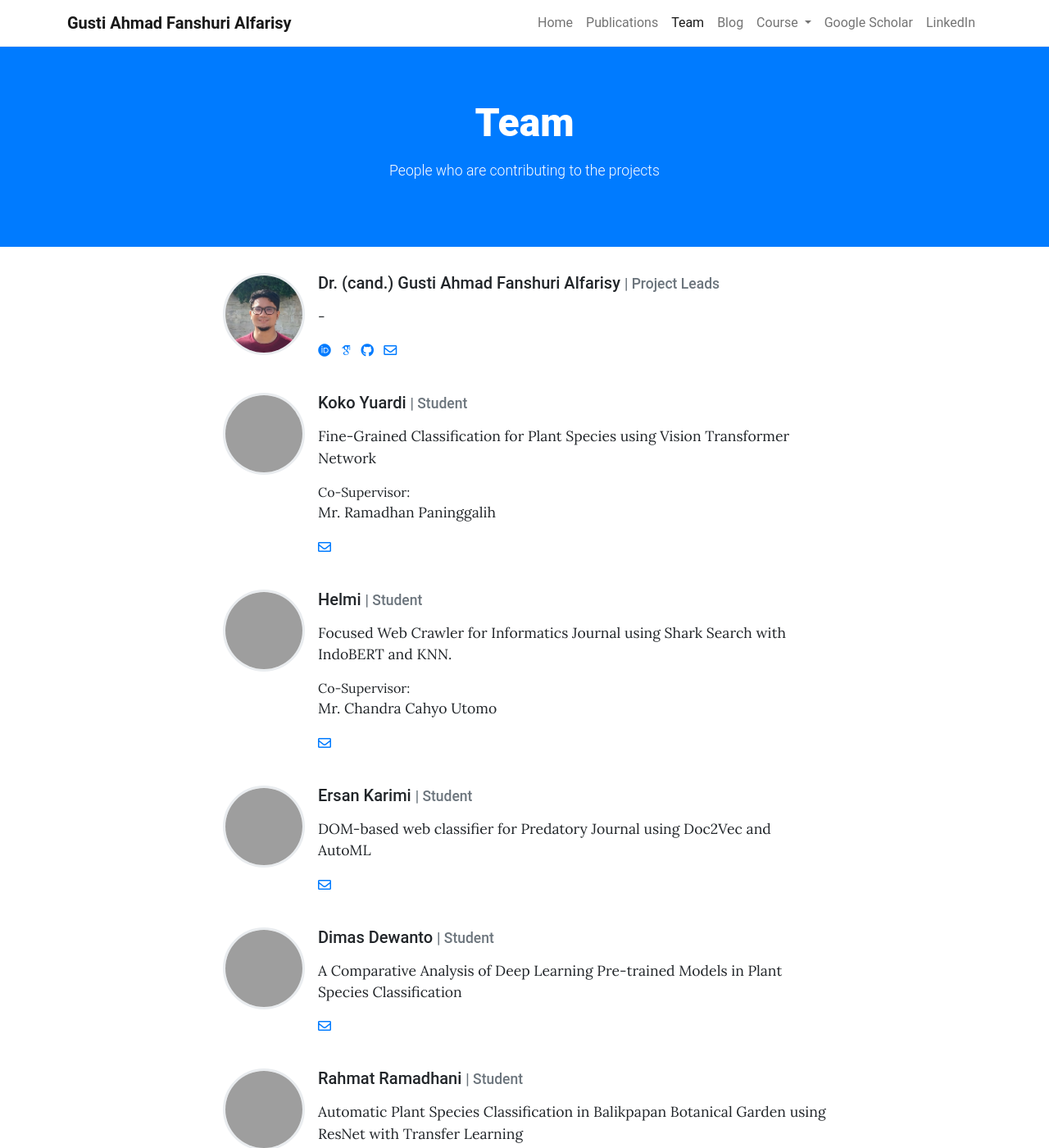
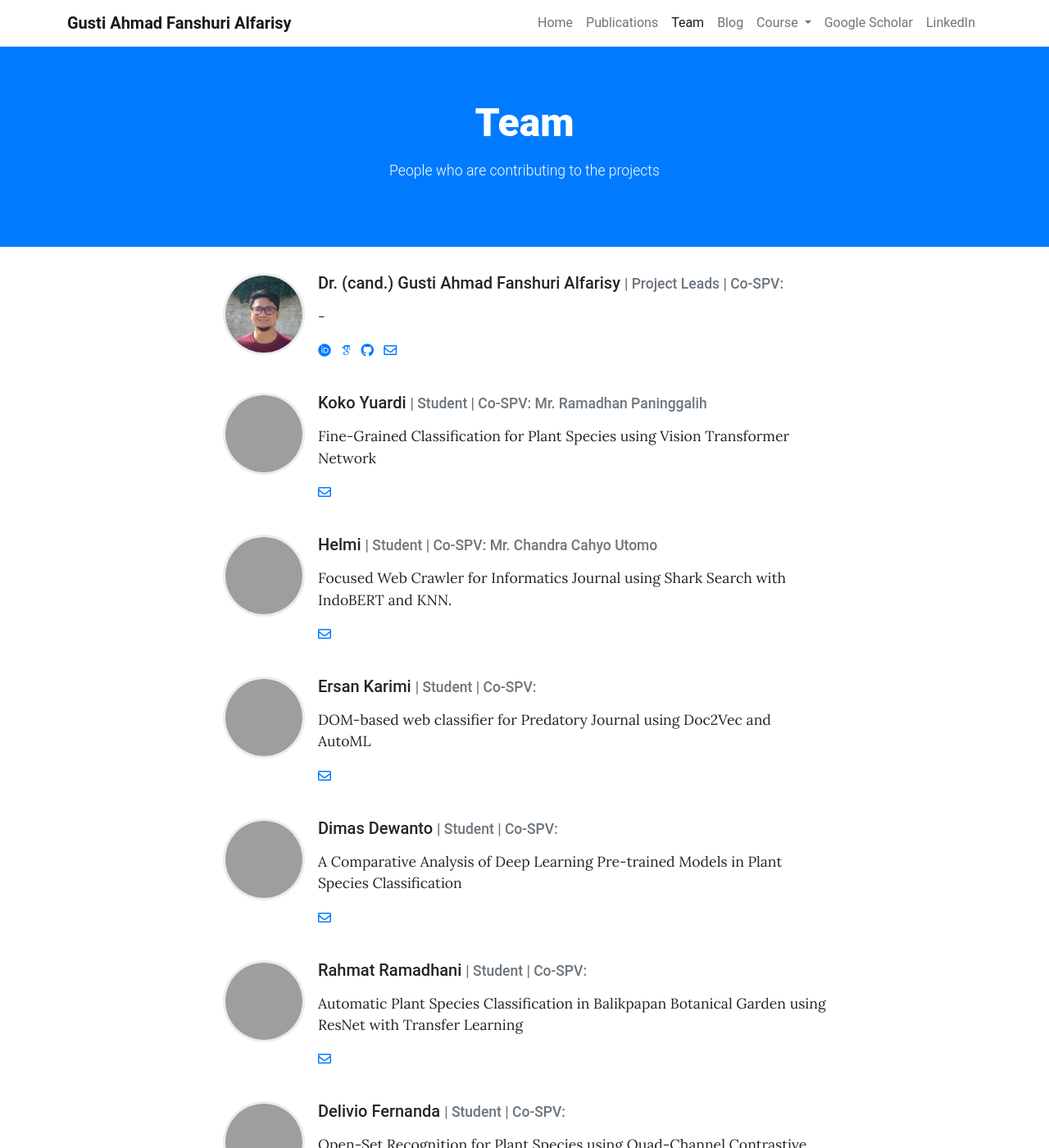
Before and after one commit to gusti-alfarisy/gusti-alfarisy.github.io, a Jekyll site: the page built from pages/team.md, in a window 1280 px wide and 1400 px high, cut to the strip 0-1400 px from the top of the window. Shown: the whole strip at 82% size. Built offline with Jekyll 4.4.1, drawn with Linux system fonts in a browser that asks for light colours; some web fonts are replaced; some of the changed text lies outside the part shown; grey boxes are pictures that could not be loaded.

Commit message:
update team

```diff
--- a/_layouts/team.html
+++ b/_layouts/team.html
@@ -22,15 +22,11 @@ description: Template for team page.
       <h5 id="{{ member.name | strip | url_encode }}">
         {{ member.name }}
         {% if member.role %}
-          <small class="text-muted">| {{ member.role }}</small>
+          <small class="text-muted">| {{ member.role }} | Co-SPV: {{ member.cospv }} </small>
         {% endif %}
       </h5>
 
       {{ member.description | markdownify }}
-
-      {% if member.cospv %}
-          Co-Supervisor: {{ member.cospv | markdownify }}
-      {% endif %}
 
       <ul class="list-inline">
         {% if member.orcid %}
```
